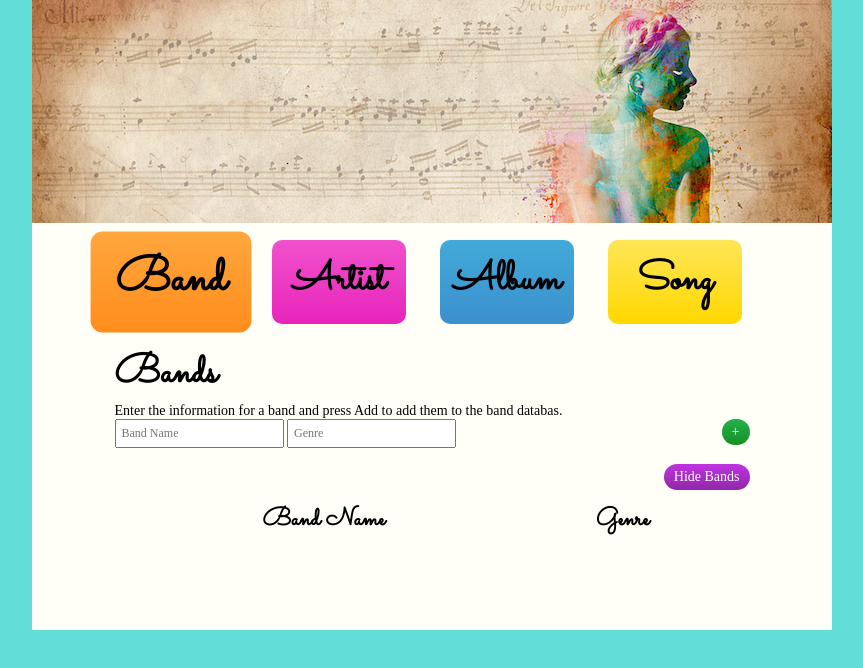
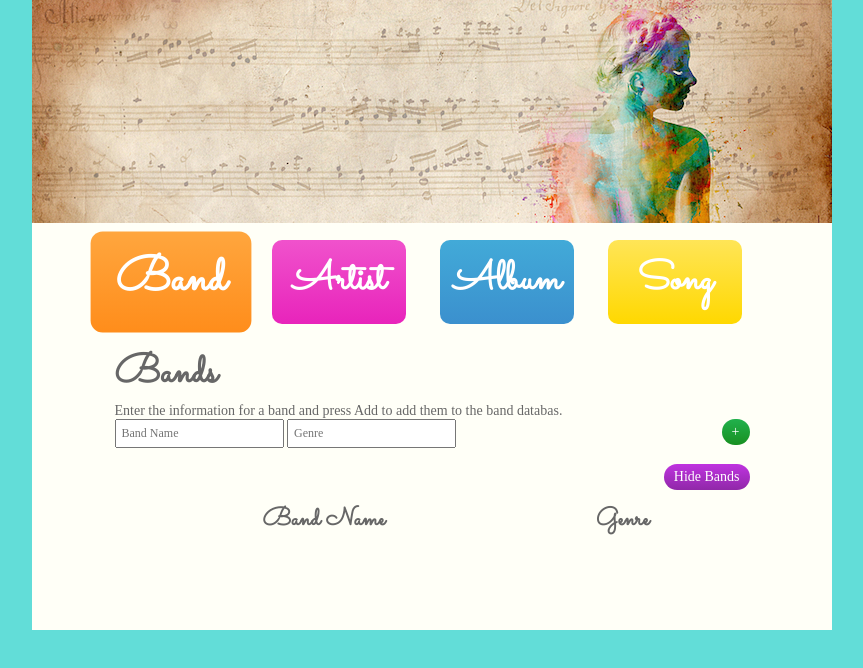
Before and after one commit to rpjensen/music_client, a website: page index.html in a window 1280 px wide. Shown: the whole page, without its empty margins (208-1071 px from the left). Drawn offline with nearby package versions, Linux system fonts and the light colour scheme; some packages are replaced by stand-ins of ours; no server answers; a script that the page names is missing; a web font is replaced by a local one.

Commit message:
changed font colors…

```diff
--- a/stylesheet.css
+++ b/stylesheet.css
@@ -130,6 +130,7 @@ body {
 
 .topBoxes h1 {
     text-align: center;
+    color: white;
 }
 
 .topBoxes p {
@@ -142,6 +143,7 @@ table {
     width: 600px;
     padding-top: 10px;
     padding-bottom: 10px;
+    color: #676767;
 }
 
 .results th {
@@ -241,11 +243,13 @@ h1, h2 {
     font-family: 'Sacramento', cursive;
     font-size: 40px;
     font-weight: bold;
+    color: #676767;
 }
 
 p {
     font-family: 'Alice', serif;
     font-size: 14px;
+    color: #676767;
 }
 
 /*
```
